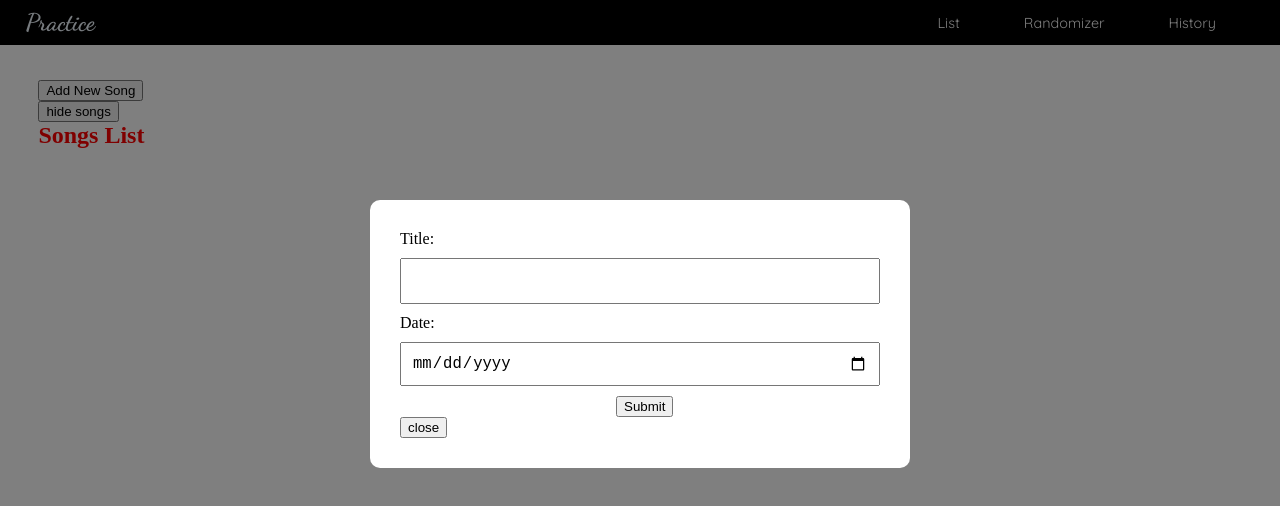
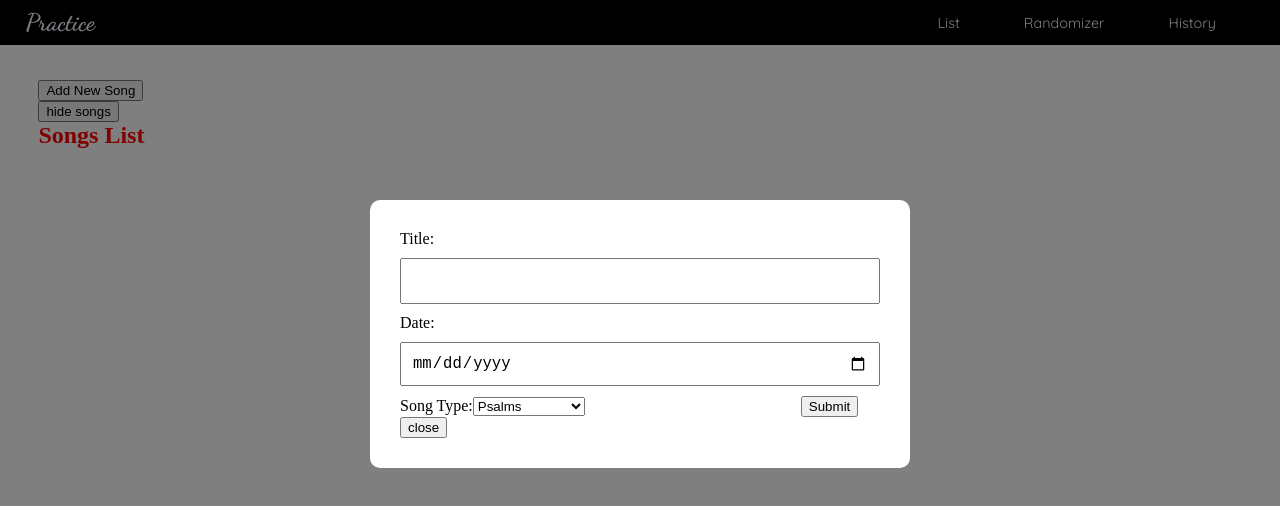
Before and after one commit to Salvador318Alvarez/React-Practice, a React (Vite) app: page /List in a window 1280 px wide. Both pictures are taken after a click on the button "Add New Song". Shown: the top 506 px of the page. Built offline with nearby package versions, Linux system fonts and the light colour scheme; the HTML template or start-up script is replaced by a standard one.

Commit message:
form practice

```diff
--- a/src/components/List.tsx
+++ b/src/components/List.tsx
@@ -4,7 +4,7 @@ const List = ({songs, handleClick}) => {
        {songs.map((song, index) => ( // conditional template
                 <div key={song.id}>
                     <p>{index+1}. {song.title}</p>
-                    <p>{song.date}</p>
+                    <p>{song.date}- {song.type}</p>
                     <button
                         onClick={() => handleClick(song.id)}
                         >delete</button>
--- a/src/components/NewForm.tsx
+++ b/src/components/NewForm.tsx
@@ -3,6 +3,7 @@ import { useState, useRef } from "react";
 const newForm = ({addSong}) => {
     const [title, setTitle] = useState('')
     const [date, setDate] = useState('')
+    const [type, setType] = useState('psalms')
     // const title = useRef()
     // const date = useRef()
 
@@ -13,6 +14,7 @@ const newForm = ({addSong}) => {
     const resetForm = () => {
         setTitle('')
         setDate('')
+        setType('psalms')
         // date.current.value = ''
         // title.current.value = ''
     }
@@ -24,8 +26,11 @@ const newForm = ({addSong}) => {
         const song = {
             title: title,
             date:date,
+            type: type,
             id: Math.floor(Math.random()*10000000)
         }
+
+        console.log(event);
 
         addSong(song);
         resetForm()
@@ -55,6 +60,14 @@ const newForm = ({addSong}) => {
                     onChange={(e) => setDate(e.target.value)}
                     />
             </label>
+            <label>
+                <span>Song Type:</span>
+                <select onChange={(e) => setType(e.target.value)}>
+                    <option value="psalms">Psalms</option>
+                    <option value="hymns">Hymns</option>
+                    <option value="spiritual songs">Spiritual Songs</option>
+                </select>
+            </label>
             <button>Submit</button>
 
         </form>
```
